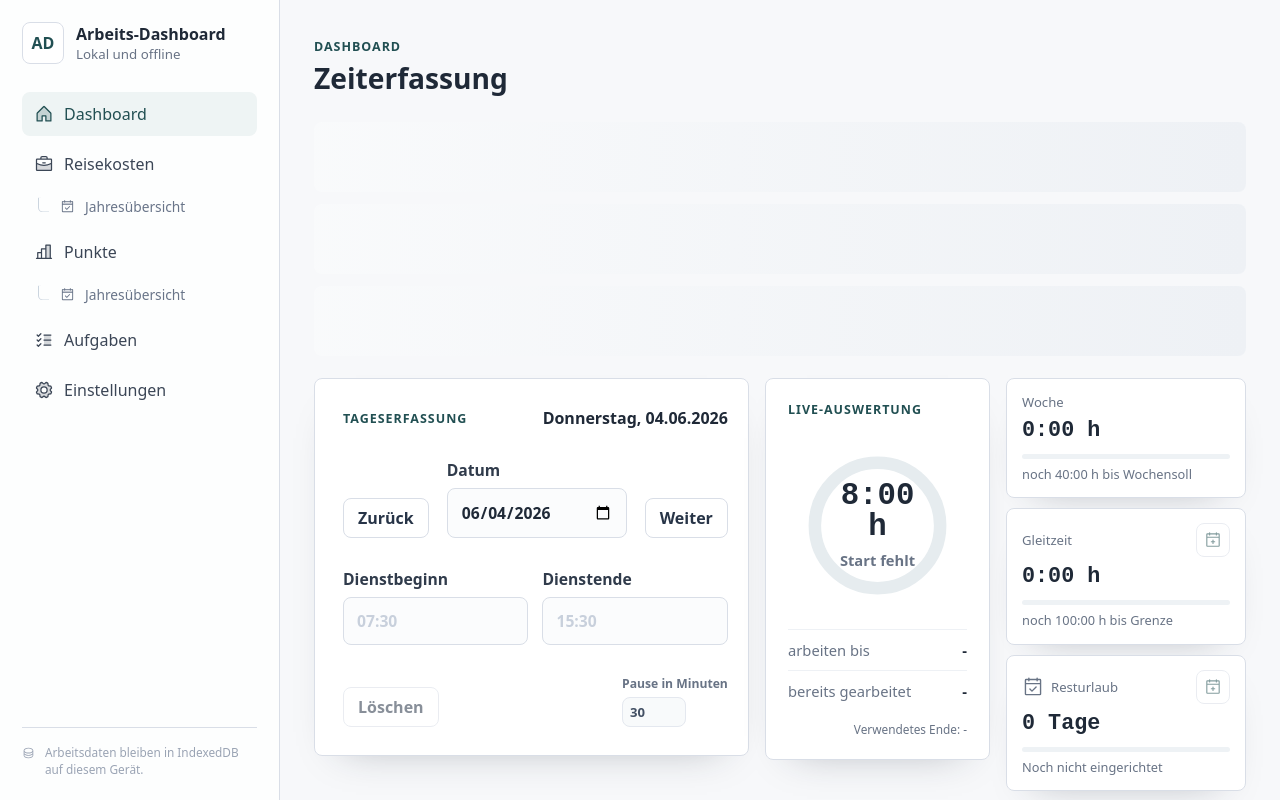
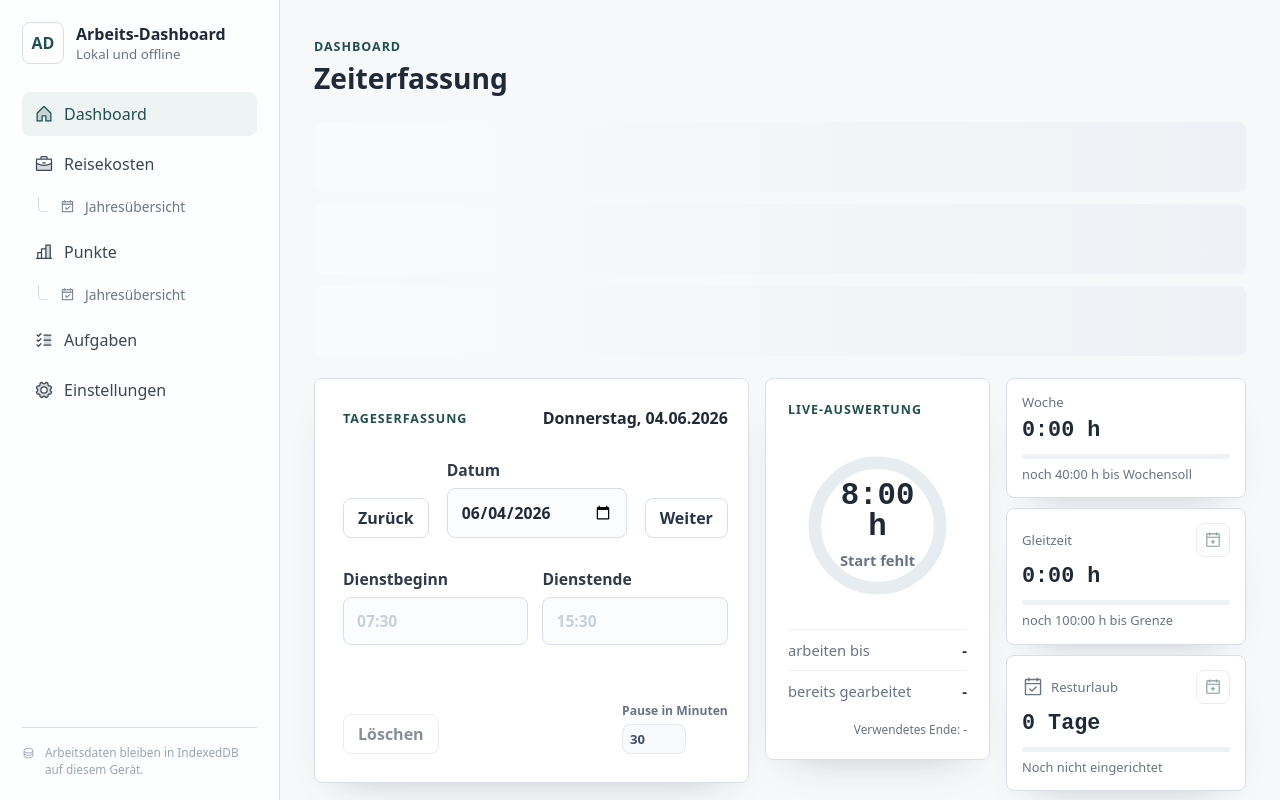
Before and after one commit to blaxcky/arbeits-dashboard, a React (Vite) app: page /#/ in a window 1280 px wide. Shown: the top 800 px of the page. Built offline with nearby package versions, Linux system fonts and the light colour scheme.

Commit message:
fix: keep time fields aligned with errors

```diff
--- a/src/styles.css
+++ b/src/styles.css
@@ -633,7 +633,12 @@ button:disabled {
 }
 
 .day-entry-grid {
-  align-items: end;
+  align-items: start;
+}
+
+.day-entry-grid .field {
+  align-content: start;
+  min-height: 104px;
 }
 
 .field {
```
